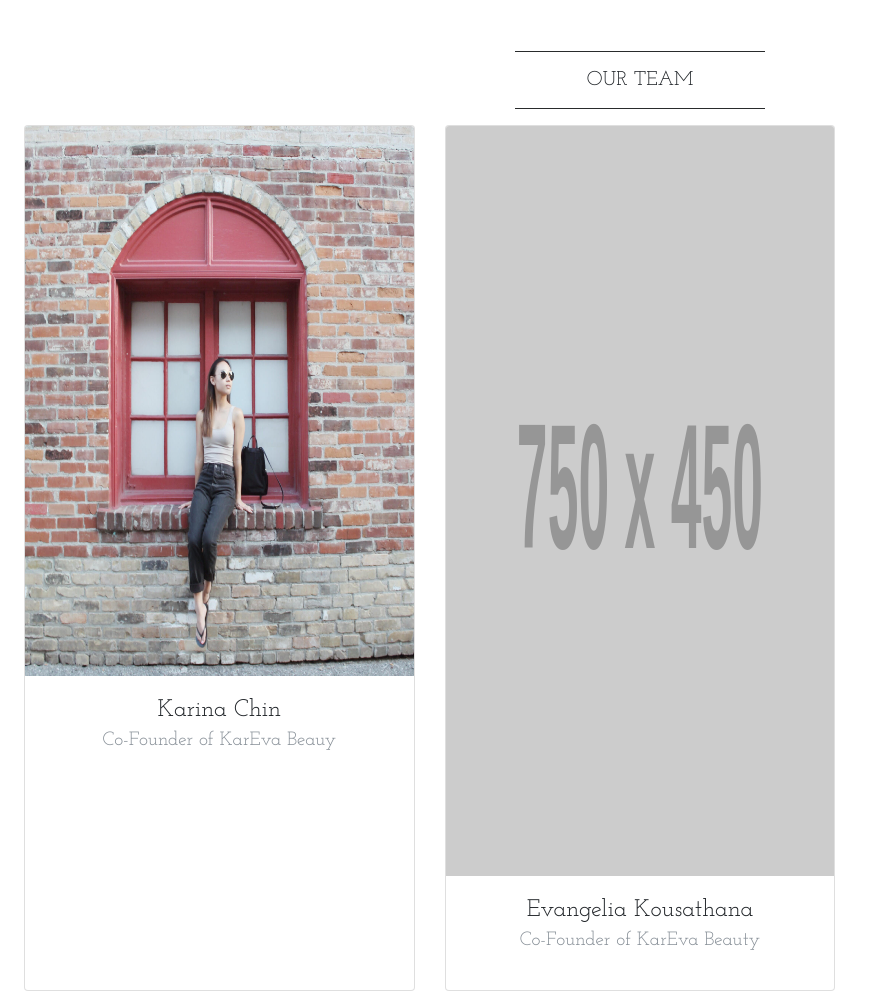
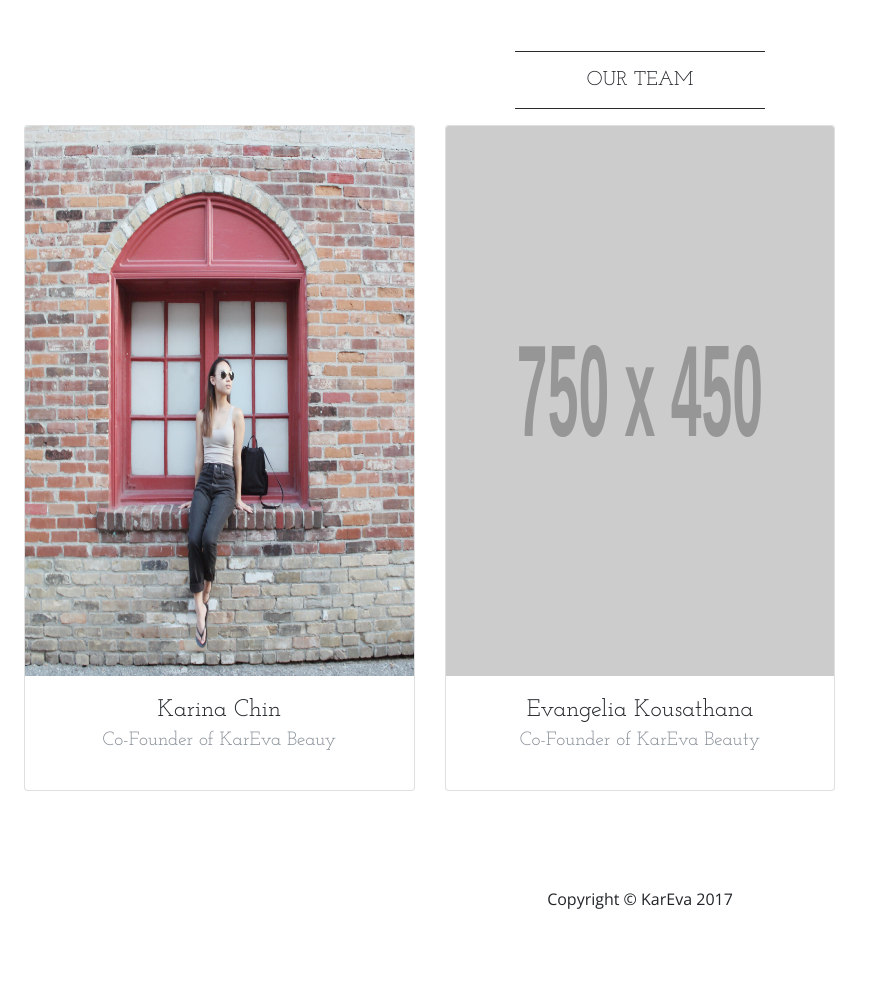
Before and after one commit to kareva/cpKarEva, a website: page about.html in a window 1280 px wide. Shown: the part 660-1653 px from the top of the page, without its empty margins (0-874 px from the left). After the commit the page ends 1619 px from the top, so only its background shows below. Drawn offline with nearby package versions, Linux system fonts and the light colour scheme; placeholder pictures from the web are drawn by us.

Commit message:
Update about.html

```diff
--- a/about.html
+++ b/about.html
@@ -94,7 +94,7 @@ Karina and Eva
           </div>
           <div class="col-md-4 mb-4 mb-md-0">
             <div class="card h-100">
-             <img class="card-img-top" src="http://placehold.it/750x450" alt="" width="450" height="750">
+             <img class="card-img-top" src="http://placehold.it/750x450" alt="" width="450" height="550">
               <div class="card-body text-center">
                 <h4 class="card-title m-0">Evangelia Kousathana <p>
                   <small class="text-muted">Co-Founder of KarEva Beauty</small> <p>
```
